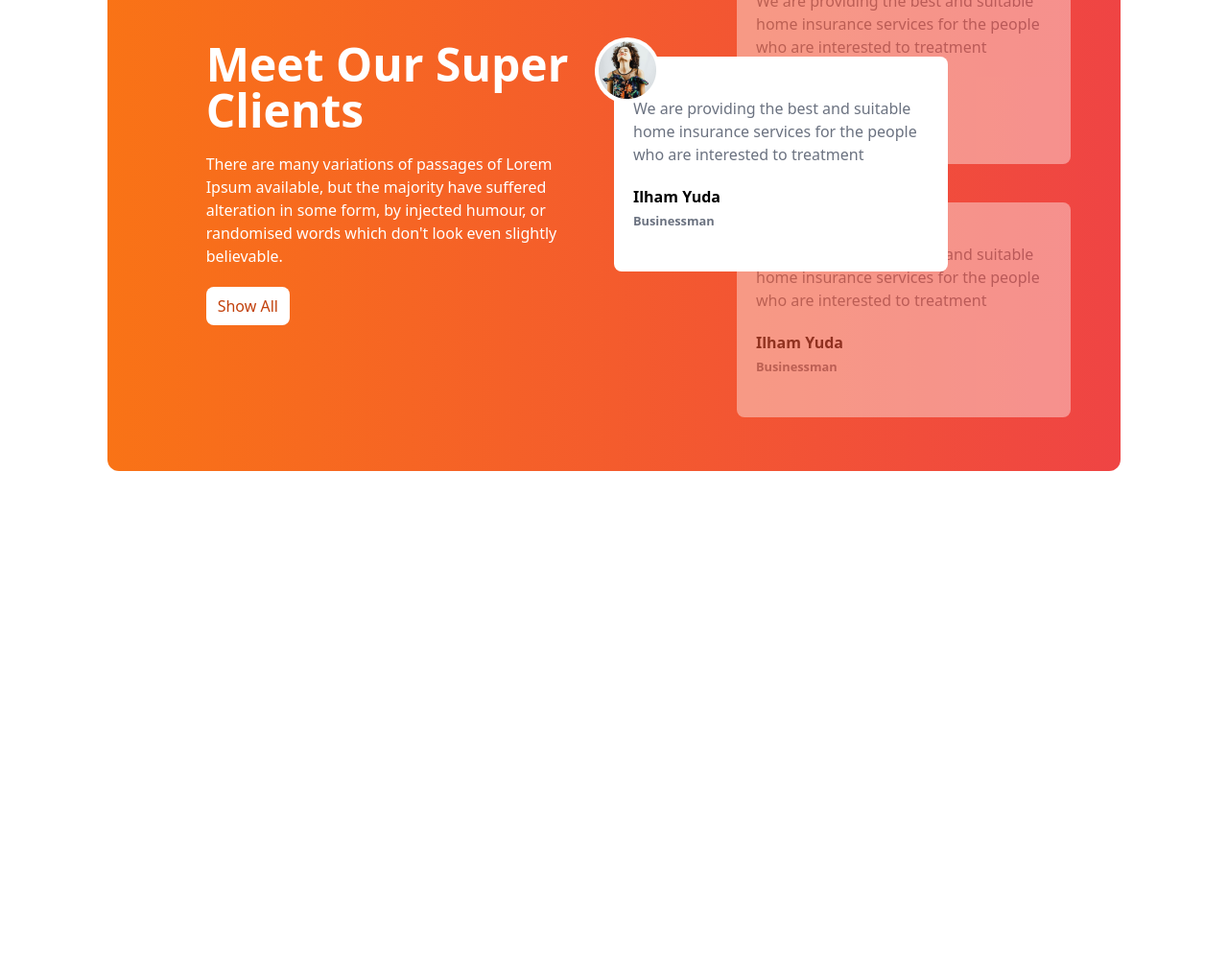
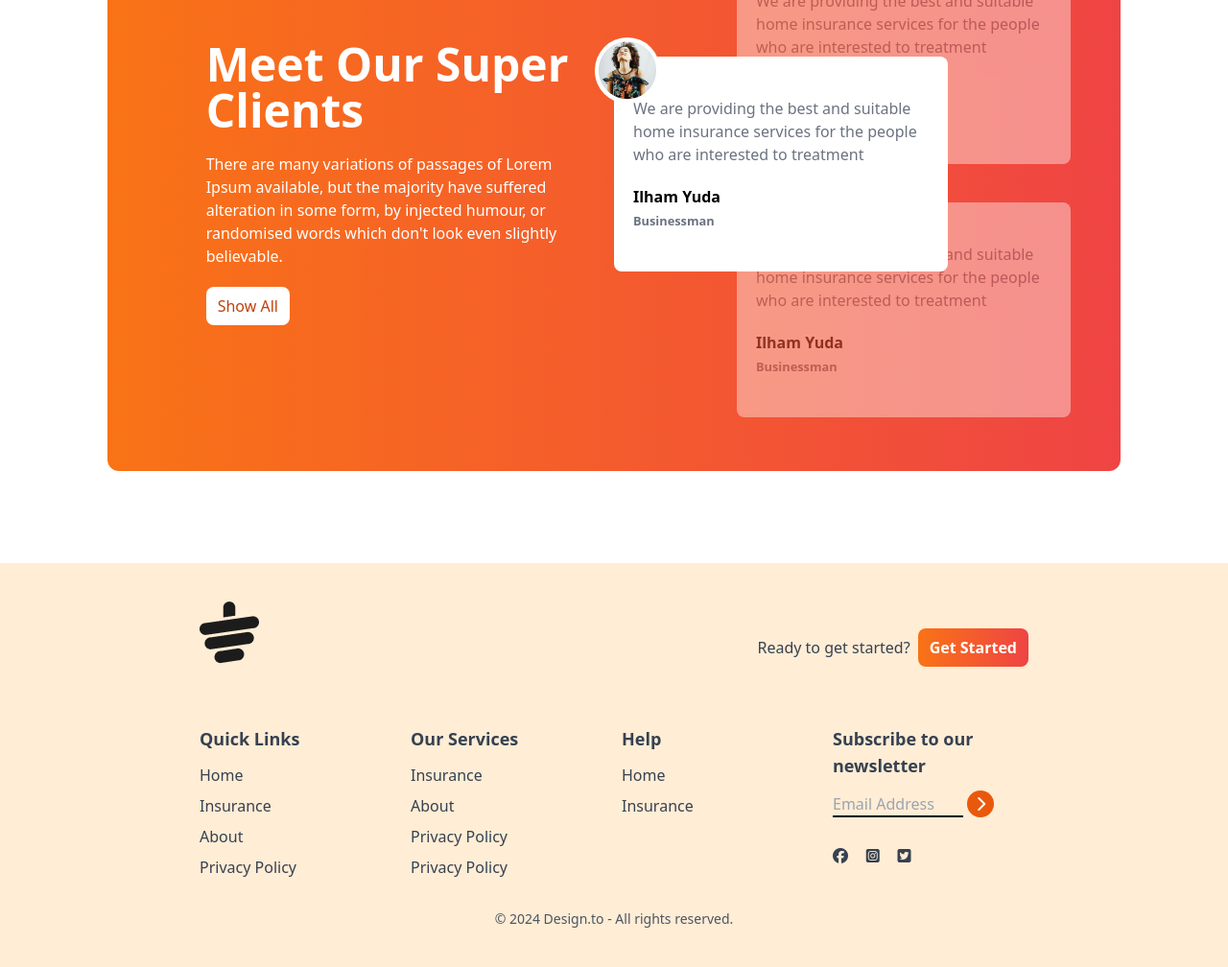
Before and after one commit to medydevdesigns/teahouse, a plain HTML site: page index.html in a window 1280 px wide. Shown: the part 1953-2961 px from the top of the page at 96% size. Before the commit the page ends 2540 px from the top, so only its background shows below. Drawn offline with nearby package versions, Linux system fonts and the light colour scheme.

Commit message:
modulefinis

```diff
--- a/index.html
+++ b/index.html
@@ -259,6 +259,107 @@
           </div>
         </div>
       </section>
+  <!-- News Section Homwork -->
+</main>
+<!-- Footer Section -->
+<footer class="bg-orange-100 text-gray-700 py-10 px-4 md:px-16">
+  <div class="w-9/12 mx-auto">
+    <!-- Logo -->
+    <div class="mb-8 flex justify-between">
+      <img class="mb-8" src="./images/cup.png" alt="" />
+      <div class="flex items-center gap-2">
+        <h4>Ready to get started?</h4>
+        <button
+          class="bg-gradient-to-r from-orange-500 to-red-500 px-3 py-2 rounded-lg text-white font-bold"
+        >
+          Get Started
+        </button>
+      </div>
+    </div>
+    <!-- Links -->
+    <div class="grid grid-cols-1 md:grid-cols-2 lg:grid-cols-4 gap-4">
+      <!-- first column -->
+      <div>
+        <h3 class="font-semibold text-lg mb-3">Quick Links</h3>
+        <ul class="space-y-2">
+          <li>
+            <a class="hover:text-orange-600" href="#">Home</a>
+          </li>
+          <li>
+            <a class="hover:text-orange-600" href="#">Insurance</a>
+          </li>
+          <li>
+            <a class="hover:text-orange-600" href="#">About</a>
+          </li>
+          <li>
+            <a class="hover:text-orange-600" href="#">Privacy Policy</a>
+          </li>
+        </ul>
+      </div>
+      <!-- second column -->
+      <div>
+        <h3 class="font-semibold text-lg mb-3">Our Services</h3>
+        <ul class="space-y-2">
+          <li>
+            <a class="hover:text-orange-600" href="#">Insurance</a>
+          </li>
+          <li>
+            <a class="hover:text-orange-600" href="#">About</a>
+          </li>
+          <li>
+            <a class="hover:text-orange-600" href="#">Privacy Policy</a>
+          </li>
+          <li>
+            <a class="hover:text-orange-600" href="#">Privacy Policy</a>
+          </li>
+        </ul>
+      </div>
+      <!-- third column -->
+      <div>
+        <h3 class="font-semibold text-lg mb-3">Help</h3>
+        <ul class="space-y-2">
+          <li>
+            <a class="hover:text-orange-600" href="#">Home</a>
+          </li>
+          <li>
+            <a class="hover:text-orange-600" href="#">Insurance</a>
+          </li>
+        </ul>
+      </div>
+
+      <!-- fourth column -->
+      <div>
+        <h3 class="font-semibold text-lg mb-3">
+          Subscribe to our newsletter
+        </h3>
+        <div class="flex flex-col space-y-2">
+          <div>
+            <input
+              placeholder="Email Address"
+              type="text"
+              class="bg-transparent border-b-2 border-black w-4/6"
+            />
+            <i
+              class="fa-solid fa-chevron-right w-7 h-7 bg-orange-600 inline-flex rounded-full text-white justify-center items-center"
+            ></i>
+            <div class="flex justify-between w-2/5 mb-2 mt-8">
+              <i class="fa-brands fa-facebook"></i>
+              <i class="fa-brands fa-square-instagram"></i>
+              <i class="fa-brands fa-square-twitter"></i>
+            </div>
+          </div>
+        </div>
+      </div>
+    </div>
+    <div class="text-center pt-4 mt-4">
+      <p class="text-sm text-gray-600">
+        © 2024 Design.to - All rights reserved.
+      </p>
+    </div>
+  </div>
+</footer>
+</body>
+</html>
 
 </main>
 </body>
```
